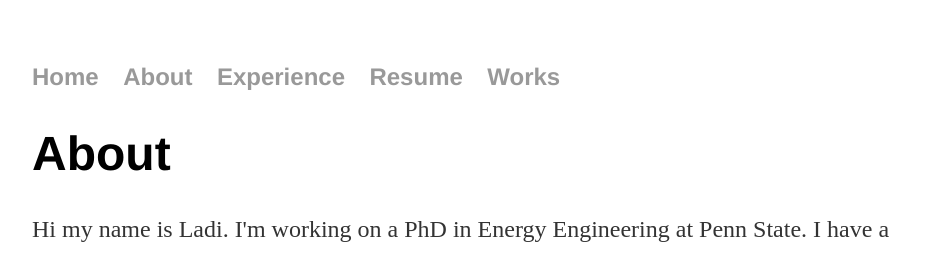
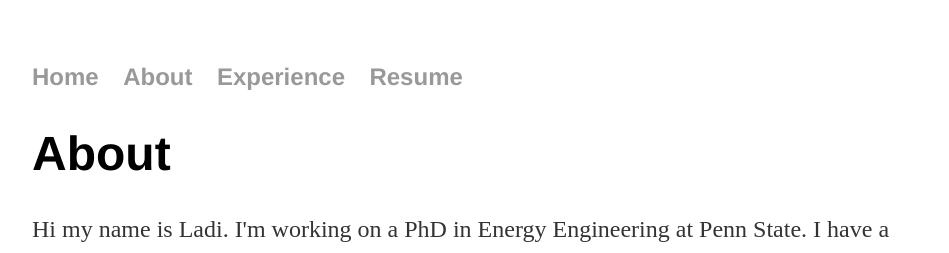
Before and after one commit to ladiositelu/ladiositelu.github.io, a Jekyll site: the page built from About/index.html, in a window 1280 px wide. Shown: the top 253 px of the page, without its empty margins (160-1109 px from the left). Built offline with Jekyll 4.4.1, drawn with Linux system fonts in a browser that asks for light colours.

Commit message:
Update default.html

```diff
--- a/_layouts/default.html
+++ b/_layouts/default.html
@@ -12,7 +12,6 @@
 		        	<li><a href="/About">About</a></li>
 	        		<li><a href="/Experience">Experience</a></li>
 				<li><a href="/ladiositelu.github.io/Resume/Ladi's Resume.pdf" target="_blank">Resume</a></li>
-				<li><a href="/Works">Works</a></li>
 	    		</ul>
 			</nav>
 			<div class="container">
```
